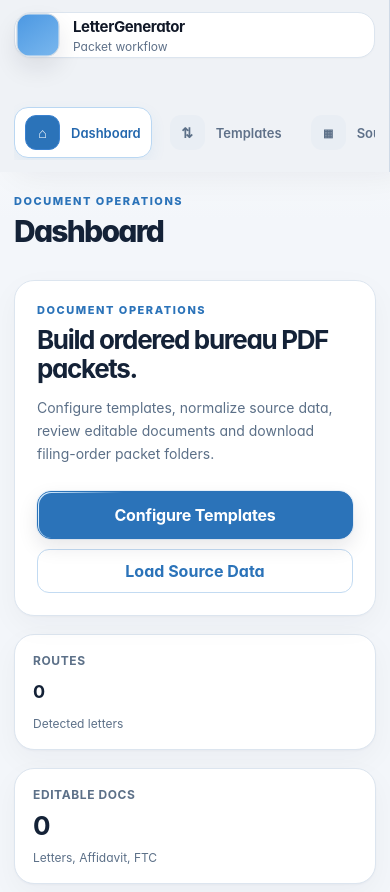
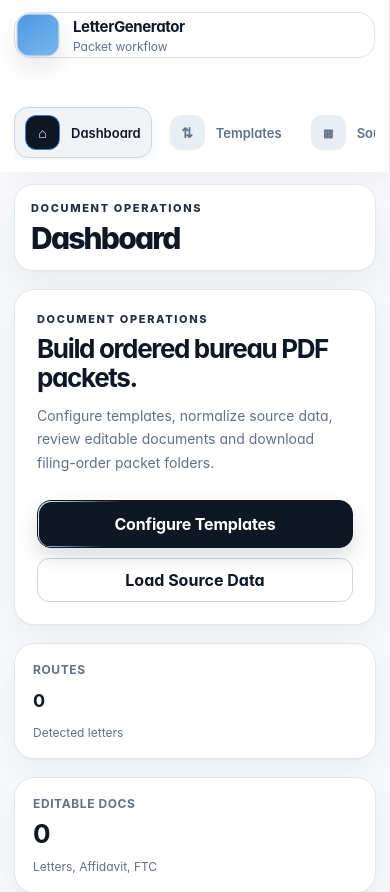
Before and after one commit to Arisu-art/LetterGenerator, a Next.js app: page / in a window 390 px wide. Shown: the top 892 px of the page. Built offline with nearby package versions, Linux system fonts and the light colour scheme.

Commit message:
style: establish premium neutral global interface with semantic status highlights

```diff
--- a/app/global-minimal-ui.css
+++ b/app/global-minimal-ui.css
@@ -1,125 +1,265 @@
-/* Global minimal interface system
-   Palette only: white, cloud, professional blue, deep ink. */
+/* Premium global interface system
+   Main palette: white, cool gray, charcoal/black. Semantic highlights: green success, red action required/error. */
 :root {
   --ui-white: #ffffff;
-  --ui-cloud: #f3f6fa;
-  --ui-blue: #2b73b9;
-  --ui-ink: #142237;
+  --ui-gray-25: #fcfcfd;
+  --ui-gray-50: #f7f8fa;
+  --ui-gray-100: #f1f3f6;
+  --ui-gray-200: #e2e7ee;
+  --ui-gray-300: #cdd5df;
+  --ui-black: #0f1725;
+  --ui-charcoal: #253143;
+  --ui-muted: #627184;
+  --ui-green: #167347;
+  --ui-green-soft: #eef8f2;
+  --ui-green-line: #cce8d7;
+  --ui-red: #b42318;
+  --ui-red-soft: #fff3f2;
+  --ui-red-line: #f1cbc7;
 
-  --bg: var(--ui-cloud) !important;
+  --bg: var(--ui-gray-50) !important;
   --surface: var(--ui-white) !important;
-  --surface-subtle: var(--ui-cloud) !important;
+  --surface-subtle: var(--ui-gray-50) !important;
   --surface-hover: var(--ui-white) !important;
-  --surface-active: #edf4fb !important;
-  --text: var(--ui-ink) !important;
-  --text-soft: var(--ui-ink) !important;
-  --text-muted: #5c7088 !important;
-  --line: #dce5ef !important;
-  --line-strong: #c7d6e5 !important;
-  --line-hover: #b8cde2 !important;
+  --surface-active: var(--ui-gray-100) !important;
+  --text: var(--ui-black) !important;
+  --text-soft: var(--ui-charcoal) !important;
+  --text-muted: var(--ui-muted) !important;
+  --line: var(--ui-gray-200) !important;
+  --line-strong: var(--ui-gray-300) !important;
+  --line-hover: #b8c3d0 !important;
   --nav: var(--ui-white) !important;
-  --primary: var(--ui-ink) !important;
-  --primary-strong: var(--ui-ink) !important;
-  --primary-soft: var(--ui-cloud) !important;
-  --accent: var(--ui-blue) !important;
-  --accent-strong: var(--ui-blue) !important;
-  --accent-soft: #edf5fd !important;
-  --accent-line: #c3dbf2 !important;
-  --success: var(--ui-blue) !important;
-  --success-soft: #edf5fd !important;
-  --warning: var(--ui-ink) !important;
-  --warning-soft: var(--ui-cloud) !important;
-  --danger: var(--ui-ink) !important;
-  --danger-soft: var(--ui-cloud) !important;
-  --shadow-card: 0 1px 2px rgba(20,34,55,.03), 0 10px 30px rgba(20,34,55,.04) !important;
-  --shadow-hover: 0 1px 3px rgba(20,34,55,.04), 0 14px 34px rgba(20,34,55,.065) !important;
+  --primary: var(--ui-black) !important;
+  --primary-strong: var(--ui-black) !important;
+  --primary-soft: var(--ui-gray-100) !important;
+  --accent: var(--ui-black) !important;
+  --accent-strong: var(--ui-black) !important;
+  --accent-soft: var(--ui-gray-100) !important;
+  --accent-line: var(--ui-gray-300) !important;
+  --accent-focus: rgba(15,23,37,.15) !important;
+  --success: var(--ui-green) !important;
+  --success-soft: var(--ui-green-soft) !important;
+  --warning: var(--ui-red) !important;
+  --warning-soft: var(--ui-red-soft) !important;
+  --danger: var(--ui-red) !important;
+  --danger-soft: var(--ui-red-soft) !important;
+  --shadow-card: 0 1px 2px rgba(15,23,37,.035), 0 11px 29px rgba(15,23,37,.045) !important;
+  --shadow-hover: 0 2px 5px rgba(15,23,37,.045), 0 19px 42px rgba(15,23,37,.075) !important;
 }
 
 html, body {
-  background: var(--ui-cloud) !important;
-  color: var(--ui-ink) !important;
+  color: var(--ui-black) !important;
+  background: var(--ui-gray-50) !important;
 }
 body {
-  background-image: linear-gradient(180deg, var(--ui-white) 0, var(--ui-cloud) 220px) !important;
+  background-image: linear-gradient(180deg, var(--ui-white) 0, var(--ui-gray-50) 245px) !important;
 }
 
-/* Redundant chrome is removed from the interface: sidebar remains the navigation model. */
+/* Redundant navigation chrome remains removed; sidebar is the single navigation model. */
 .workflow-rail,
-.activity-status {
-  display: none !important;
+.activity-status { display: none !important; }
+
+.main-area { padding-top: 22px !important; }
+.header {
+  min-height: 86px !important;
+  padding: 20px 23px !important;
+  border: 1px solid var(--ui-gray-200) !important;
+  border-radius: 25px !important;
+  background: var(--ui-white) !important;
+  box-shadow: 0 1px 2px rgba(15,23,37,.035), 0 15px 37px rgba(15,23,37,.052) !important;
+}
+.header h1,
+.header h2 { color: var(--ui-black) !important; letter-spacing: -.06em !important; }
+.eyebrow {
+  color: var(--ui-charcoal) !important;
+  font-weight: 760 !important;
+  letter-spacing: .15em !important;
 }
 
-.main-area {
-  padding-top: 22px !important;
+.sidebar {
+  background: var(--ui-white) !important;
+  border-right: 1px solid var(--ui-gray-200) !important;
 }
-.header {
-  border-bottom-color: transparent !important;
+.sidebar nav button.active,
+.sidebar nav button:hover {
+  color: var(--ui-black) !important;
+  border-color: var(--ui-gray-300) !important;
+  background: var(--ui-gray-100) !important;
 }
+.sidebar nav button.active::before,
+.sidebar nav button.active::after {
+  color: var(--ui-white) !important;
+  background: var(--ui-black) !important;
+}
+
 .panel,
 .template-primary-workflow,
 .template-secondary-workflow,
 .progressive-shell,
 .studio-component-card,
 .review-card,
-.final-packet-card {
+.final-packet-card,
+.packet-stack-section,
+.delivery-grid > div {
+  color: var(--ui-black) !important;
   background: var(--ui-white) !important;
-  border-color: var(--line) !important;
+  border-color: var(--ui-gray-200) !important;
+  box-shadow: var(--shadow-card) !important;
 }
 .panel:hover,
 .studio-component-card:hover,
-.review-card:hover {
+.review-card:hover,
+.final-packet-card:hover {
   background: var(--ui-white) !important;
-  border-color: var(--accent-line) !important;
+  border-color: var(--ui-gray-300) !important;
+  box-shadow: var(--shadow-hover) !important;
 }
-.eyebrow,
-.studio-sequence,
-.round-copy small,
-.review-order {
-  color: var(--ui-blue) !important;
-}
-.pill,
-.packet-status,
-.packet-status.ready,
-.supporting-count,
-.doc-type,
-.packet-stack-state,
-.packet-stack-state.ready,
-.packet-stack-state.managed,
-.packet-stack-state.none {
-  color: var(--ui-blue) !important;
-  background: var(--accent-soft) !important;
-  border-color: var(--accent-line) !important;
-}
+
+/* Principal actions are black, precise and immediately recognizable. */
 .action-button,
+.header-action,
 .template-primary-cta,
 .edit-document,
 .save-edits,
 .finalize-pdf-button,
 .package-download,
-.final-package-download {
+.final-package-download,
+.packet-stack-header button:not(:disabled) {
   color: var(--ui-white) !important;
-  background: var(--ui-blue) !important;
-  border-color: var(--ui-blue) !important;
+  background: var(--ui-black) !important;
+  border-color: var(--ui-black) !important;
+  box-shadow: 0 9px 19px rgba(15,23,37,.14) !important;
+}
+.action-button:hover,
+.header-action:hover,
+.template-primary-cta:hover,
+.edit-document:hover,
+.save-edits:hover,
+.finalize-pdf-button:hover,
+.package-download:hover,
+.final-package-download:hover {
+  background: #000000 !important;
+  border-color: #000000 !important;
+  box-shadow: 0 13px 27px rgba(15,23,37,.21) !important;
 }
 .secondary-button,
 .template-secondary-cta,
 .reveal-action,
-.utility {
-  color: var(--ui-blue) !important;
+.utility,
+.studio-actions .reveal-action {
+  color: var(--ui-black) !important;
   background: var(--ui-white) !important;
-  border-color: var(--accent-line) !important;
+  border-color: var(--ui-gray-300) !important;
 }
-input, select, textarea {
-  color: var(--ui-ink) !important;
-  background: var(--ui-white) !important;
-  border-color: var(--line) !important;
+.secondary-button:hover,
+.template-secondary-cta:hover,
+.reveal-action:hover,
+.utility:hover,
+.studio-actions .reveal-action:hover {
+  color: var(--ui-black) !important;
+  background: var(--ui-gray-100) !important;
+  border-color: #b7c1cd !important;
+}
+
+/* Ready/completed means green; missing/error/destructive means red. */
+.packet-status.ready,
+.pill.success,
+.supporting-count.has-files,
+.packet-stack-state.ready,
+.doc-type.ready,
+.saved-file .pill,
+.final-packet-card .doc-type {
+  color: var(--ui-green) !important;
+  background: var(--ui-green-soft) !important;
+  border-color: var(--ui-green-line) !important;
+}
+.packet-status:not(.ready),
+.pill,
+.supporting-count,
+.doc-type,
+.packet-stack-state.managed,
+.packet-stack-state.none {
+  color: var(--ui-charcoal) !important;
+  background: var(--ui-gray-100) !important;
+  border-color: var(--ui-gray-200) !important;
 }
 .alert,
 .failed-output,
-.source-review,
-.supporting-empty,
-.packet-insert-status.missing {
-  color: var(--ui-ink) !important;
-  background: var(--ui-cloud) !important;
-  border-color: var(--line) !important;
+.packet-insert-status.missing,
+.packet-stack-state.none,
+.pill.warning,
+.pill.danger {
+  color: var(--ui-red) !important;
+  background: var(--ui-red-soft) !important;
+  border-color: var(--ui-red-line) !important;
 }
+.remove-node,
+.support-actions button:last-child {
+  color: var(--ui-red) !important;
+  border-color: var(--ui-red-line) !important;
+  background: var(--ui-white) !important;
+}
+.remove-node:hover,
+.support-actions button:last-child:hover {
+  background: var(--ui-red-soft) !important;
+}
+
+/* Form controls and file rows remain highly visible. */
+input, select, textarea,
+.file-input, .code-area, .source-area {
+  color: var(--ui-black) !important;
+  background: var(--ui-white) !important;
+  border-color: var(--ui-gray-300) !important;
+}
+input:focus, select:focus, textarea:focus,
+.file-input:focus, .code-area:focus, .source-area:focus {
+  border-color: var(--ui-black) !important;
+  box-shadow: 0 0 0 4px rgba(15,23,37,.10) !important;
+}
+.document.selected,
+.round-selector button.selected,
+.studio-component-card.primary-component {
+  color: var(--ui-black) !important;
+  background: var(--ui-gray-50) !important;
+  border-color: var(--ui-gray-300) !important;
+}
+.round-selector button.selected .round-index,
+.primary-component .studio-sequence {
+  color: var(--ui-white) !important;
+  background: var(--ui-black) !important;
+}
+.round-copy small,
+.review-order { color: var(--ui-muted) !important; }
+
+/* Templates inherits the same high-contrast system; tags convey structure, not decoration. */
+.template-info-tag {
+  color: var(--ui-charcoal) !important;
+  background: var(--ui-gray-100) !important;
+  border-color: var(--ui-gray-200) !important;
+}
+.template-info-tag::before { background: var(--ui-black) !important; }
+.template-studio-operational .studio-component-card .packet-status.ready {
+  color: var(--ui-green) !important;
+  background: var(--ui-green-soft) !important;
+  border-color: var(--ui-green-line) !important;
+}
+.template-studio-operational .studio-component-card .packet-status:not(.ready) {
+  color: var(--ui-red) !important;
+  background: var(--ui-red-soft) !important;
+  border-color: var(--ui-red-line) !important;
+}
+.template-studio-operational .linked-component .packet-status:not(.ready) {
+  color: var(--ui-charcoal) !important;
+  background: var(--ui-gray-100) !important;
+  border-color: var(--ui-gray-200) !important;
+}
+.template-studio-operational .studio-format {
+  color: var(--ui-charcoal) !important;
+  background: var(--ui-gray-100) !important;
+  border-color: var(--ui-gray-200) !important;
+}
+
+@media (max-width: 700px) {
+  .main-area { padding-top: 12px !important; }
+  .header { min-height: 0 !important; padding: 16px !important; border-radius: 19px !important; }
+}
```
